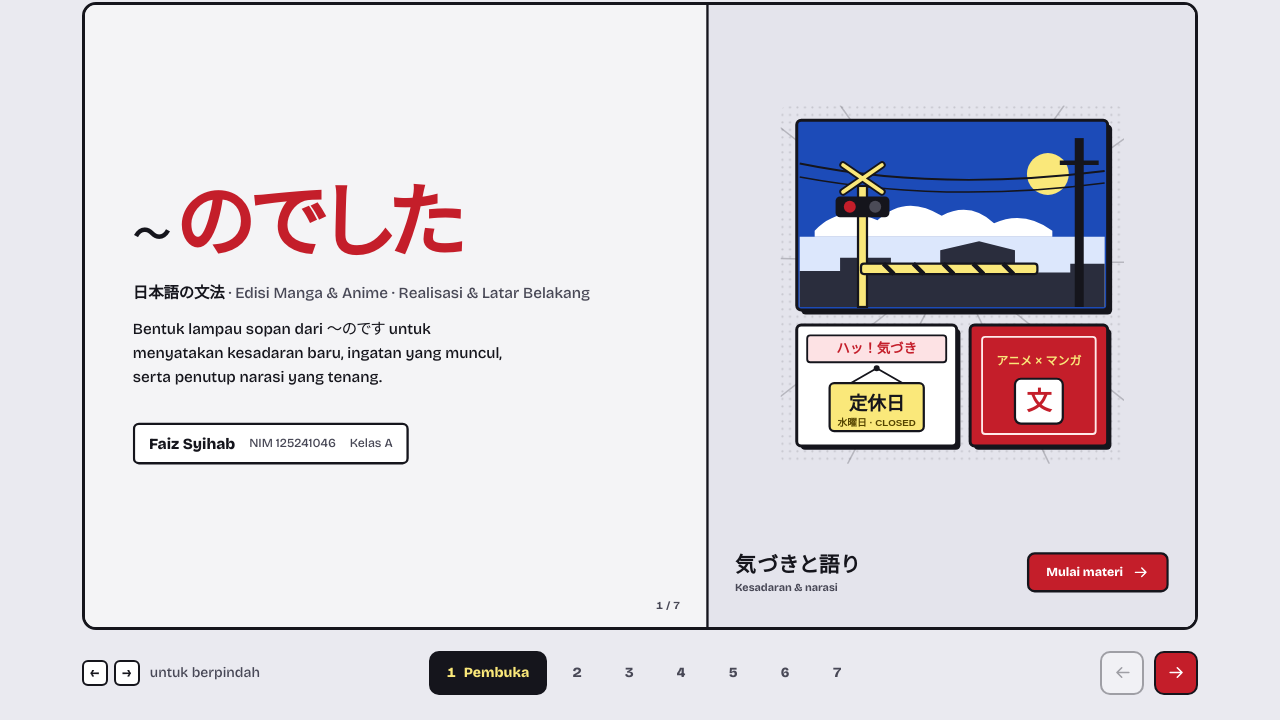
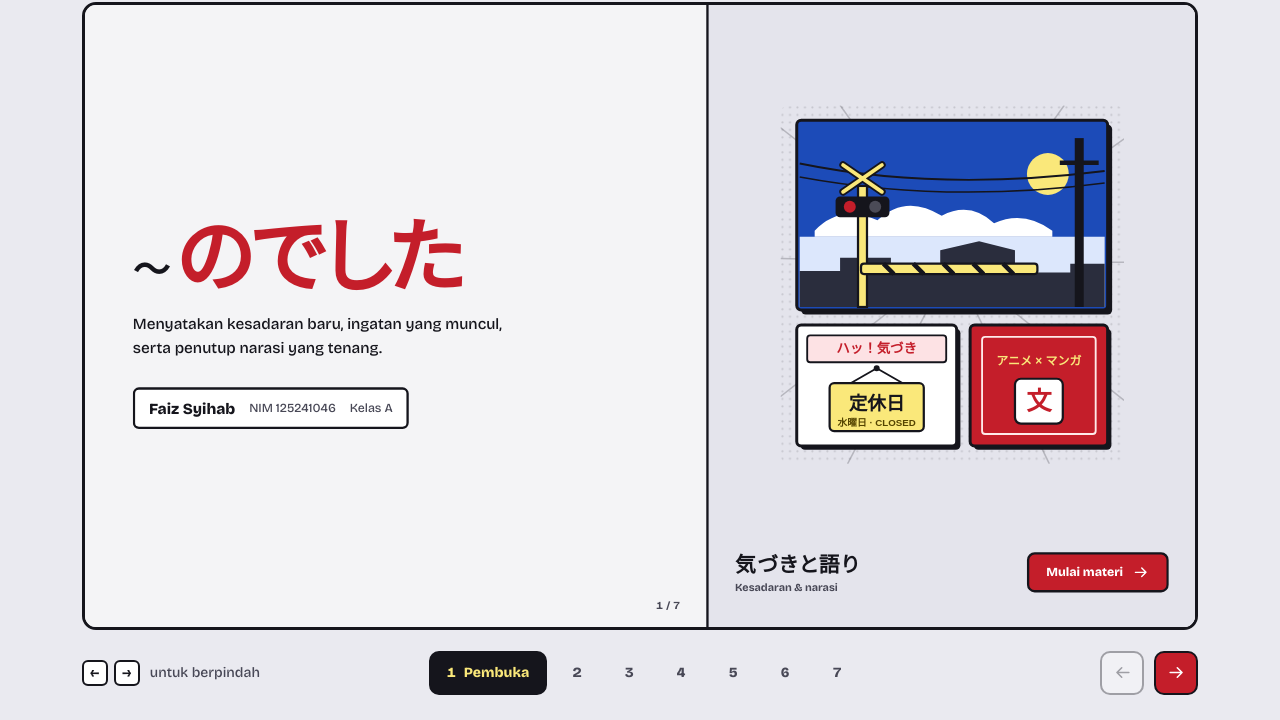
Before and after one commit to Fzz90/bunpou-nodeshita, a plain HTML site: page index.html in a window 1280 px wide. Shown: the part 80-800 px from the top of the page. Drawn offline with nearby package versions, Linux system fonts and the light colour scheme.

Commit message:
refine: simplify slide 1 cover subtitle and lead copy

```diff
--- a/index.html
+++ b/index.html
@@ -8,8 +8,8 @@
   <title>Bunpou Jawir · ～のでした</title>
   <link rel="icon" href="assets/favicon.svg" type="image/svg+xml">
   <script>document.documentElement.classList.add('js');</script>
-  <link rel="stylesheet" href="styles.css?v=20261117-6">
-  <script src="app.js?v=20261117-6" defer></script>
+  <link rel="stylesheet" href="styles.css?v=20261117-7">
+  <script src="app.js?v=20261117-7" defer></script>
 </head>
 <body>
   <svg class="svg-library" xmlns="http://www.w3.org/2000/svg" aria-hidden="true">
@@ -155,8 +155,7 @@
             <h1 id="cover-title" class="lines" lang="ja">
               <span class="line"><span data-line style="--i:0"><span class="tilde">～</span>のでした</span></span>
             </h1>
-            <p class="cover-subject"><span lang="ja">日本語の文法</span> · Edisi Manga &amp; Anime · Realisasi &amp; Latar Belakang</p>
-            <p class="cover-lead">Bentuk lampau sopan dari <span lang="ja">～のです</span> untuk menyatakan kesadaran baru, ingatan yang muncul, serta penutup narasi yang tenang.</p>
+            <p class="cover-lead">Menyatakan kesadaran baru, ingatan yang muncul, serta penutup narasi yang tenang.</p>
             <div class="presenter">
               <strong>Faiz Syihab</strong>
               <span class="presenter-meta">NIM 125241046</span>
--- a/styles.css
+++ b/styles.css
@@ -345,7 +345,6 @@ h3 {
     animation-delay: calc(var(--i, 0) * 90ms + 80ms);
   }
 
-  .js .cover.active .cover-subject,
   .js .cover.active .cover-lead {
     opacity: 0;
     transform: translateY(14px);
@@ -412,7 +411,7 @@ h3 {
   line-height: 1.15;
   letter-spacing: -3px;
   font-weight: 900;
-  margin: 0 0 22px;
+  margin: 0 0 18px;
   color: var(--aka);
 }
 
@@ -426,18 +425,6 @@ h3 {
   color: var(--ink);
 }
 
-.cover-subject {
-  font-size: 20px;
-  color: var(--muted);
-  font-weight: 500;
-  margin-bottom: 14px;
-}
-
-.cover-subject > [lang="ja"] {
-  font-weight: 700;
-  color: var(--ink);
-}
-
 .cover-lead {
   font-size: 20px;
   line-height: 1.55;
@@ -451,7 +438,7 @@ h3 {
   align-items: center;
   align-self: flex-start;
   gap: 8px 18px;
-  margin-top: 44px;
+  margin-top: 36px;
   padding: 12px 18px;
   background: var(--white);
   border: 3px solid var(--ink);
@@ -1826,11 +1813,6 @@ mark {
   .cover h1 .tilde {
     font-size: clamp(28px, 5.5vw, 42px);
     width: 36px;
-  }
-
-  .cover-subject {
-    font-size: 16px;
-    margin-bottom: 12px;
   }
 
   .cover-lead {
```
